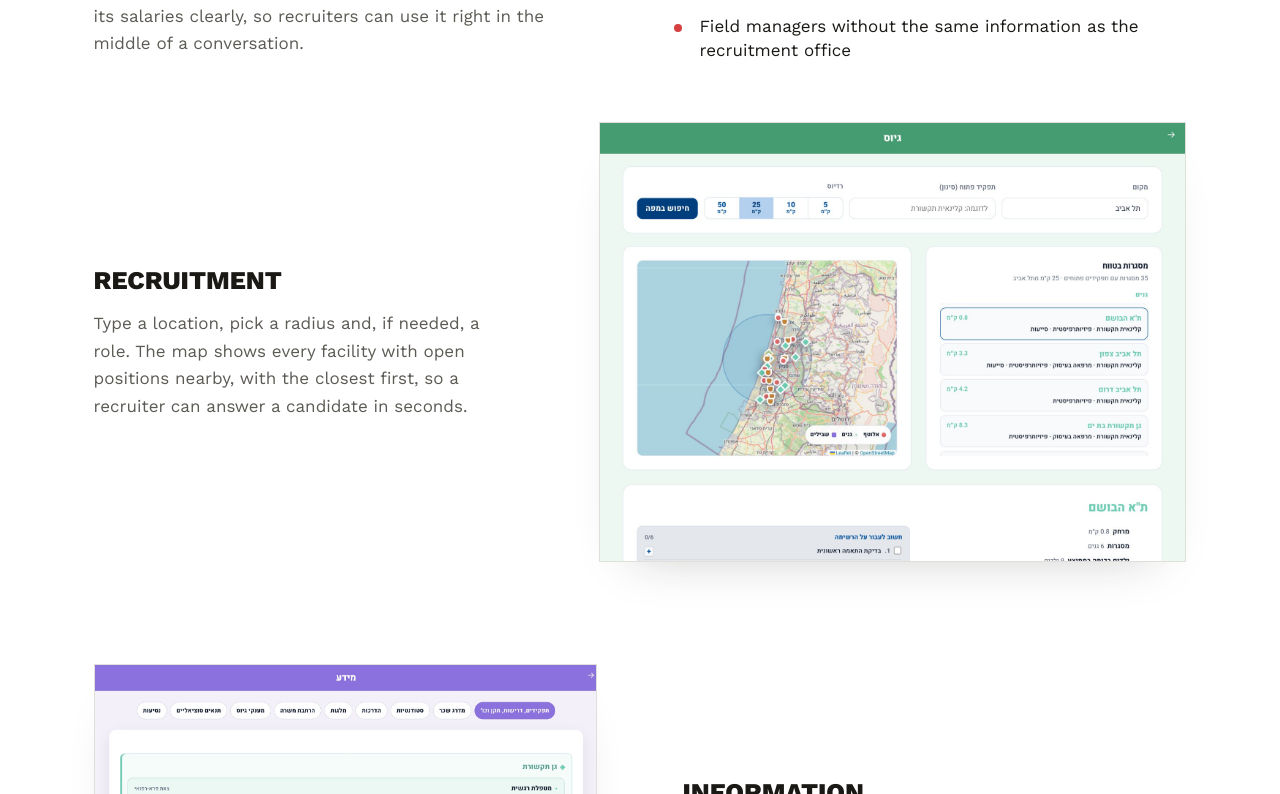
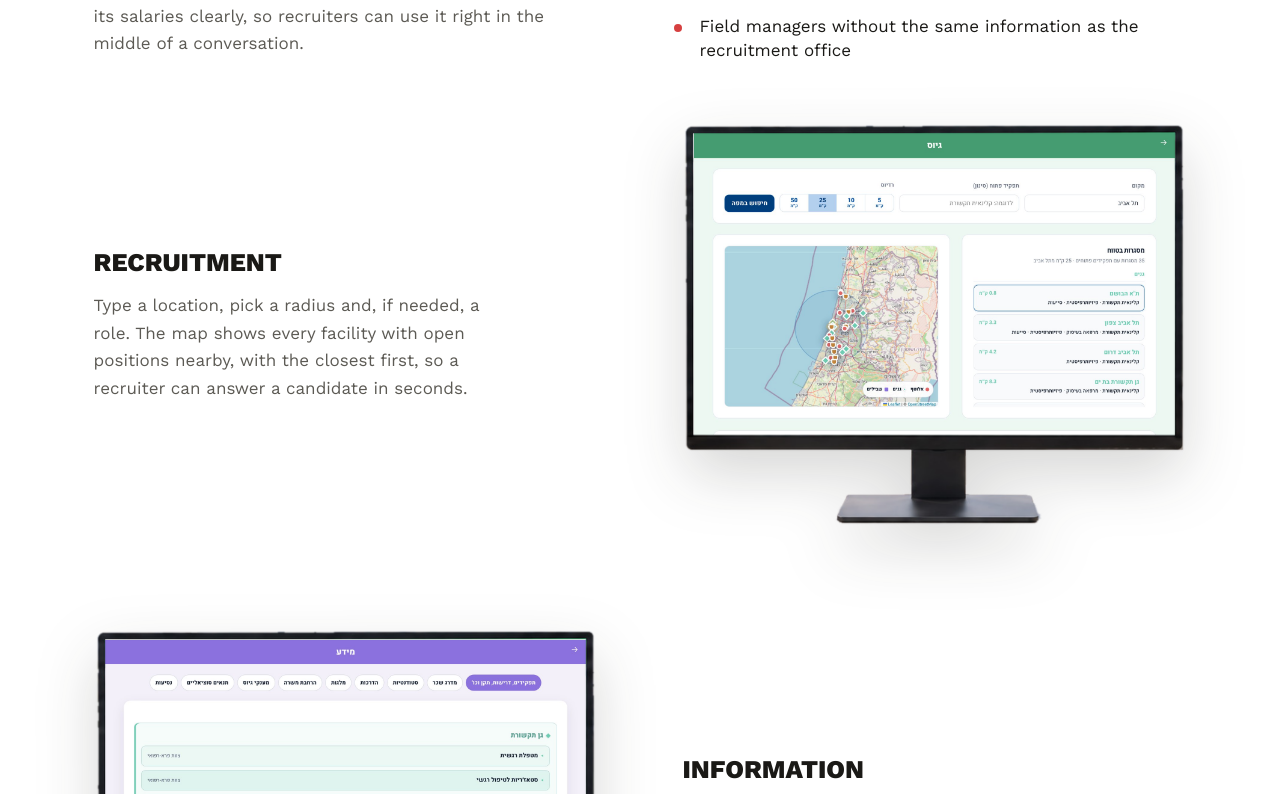
Before and after one commit to AxelGarland/AxelGarland, a Next.js app: page /work/giuson in a window 1280 px wide. Shown: the part 1686-2480 px from the top of the page. Built offline with nearby package versions, Linux system fonts and the light colour scheme.

Commit message:
Giuson screens: each shown on a monitor mockup, the same size as the header monitor
Co-Authored-By: Claude Sonnet 5.5 <noreply@anthropic.com>

```diff
--- a/app/work/giuson/page.tsx
+++ b/app/work/giuson/page.tsx
@@ -1,6 +1,7 @@
 import { GrainOverlay } from "@/components/GrainOverlay";
 import { BackLink } from "@/components/projects/BackLink";
 import { InfoSources } from "@/components/projects/InfoSources";
+import { MonitorMockup } from "@/components/projects/MonitorMockup";
 import { MoreProjects } from "@/components/projects/MoreProjects";
 import { TagLine } from "@/components/projects/TagLine";
 import { PrototypeMockup } from "@/components/projects/PrototypeMockup";
@@ -150,9 +151,7 @@ export default function GiusonPage() {
                 return (
                   <div
                     key={screen.file}
-                    className={`grid grid-cols-1 items-center gap-8 md:gap-14 lg:gap-20 ${
-                      i === 0 ? "md:grid-cols-[5fr_7fr]" : "md:grid-cols-2"
-                    }`}
+                    className="grid grid-cols-1 items-center gap-8 md:grid-cols-2 md:gap-14 lg:gap-20"
                   >
                     <div className={`${imageRight ? "md:order-1" : "md:order-2"} max-w-[40ch]`}>
                       <h3 className="mb-3 font-display text-xl font-semibold leading-[1.15] text-ink sm:text-2xl">
@@ -160,18 +159,8 @@ export default function GiusonPage() {
                       </h3>
                       <p className="text-base leading-relaxed text-ink-muted">{screen.body}</p>
                     </div>
-                    <div
-                      className={`relative aspect-[4/3] w-full overflow-hidden border border-line bg-paper shadow-[0_24px_50px_-34px_rgba(26,25,22,0.28)] ${
-                        imageRight ? "md:order-2" : "md:order-1"
-                      }`}
-                    >
-                      <Image
-                        src={pictureSrc(screen.file)}
-                        alt={screen.alt}
-                        fill
-                        className="object-cover object-top"
-                        sizes="(max-width: 768px) 100vw, 55vw"
-                      />
+                    <div className={imageRight ? "md:order-2" : "md:order-1"}>
+                      <MonitorMockup src={screen.file} alt={screen.alt} sizes="(max-width: 768px) 352px, 480px" />
                     </div>
                   </div>
                 );
--- /dev/null
+++ b/components/projects/MonitorMockup.tsx
@@ -0,0 +1,23 @@
+import { pictureSrc } from "@/lib/pictures";
+import Image from "next/image";
+
+/** A screenshot shown on a desktop monitor. The frame is a cut-out whose screen is transparent; the
+ *  screenshot sits behind it, cropped to the screen's shape from the top. */
+export function MonitorMockup({ src, alt, sizes }: { src: string; alt: string; sizes: string }) {
+  return (
+    <div className="relative mx-auto aspect-[1100/884] w-full max-w-[22rem] drop-shadow-[0_24px_30px_rgba(26,25,22,0.18)] md:max-w-[30rem]">
+      <div className="absolute left-[2.23%] top-[2.77%] h-[74.68%] w-[95.54%] overflow-hidden bg-white">
+        <Image src={pictureSrc(src)} alt={alt} fill className="object-cover object-top" sizes={sizes} />
+      </div>
+      <Image
+        src={pictureSrc("giuson/monitor-frame.png")}
+        alt=""
+        width={1100}
+        height={884}
+        aria-hidden
+        className="pointer-events-none absolute inset-0 h-full w-full"
+        sizes={sizes}
+      />
+    </div>
+  );
+}
```
Also changed, not shown: public/pictures/giuson/monitor-frame.png (added).
